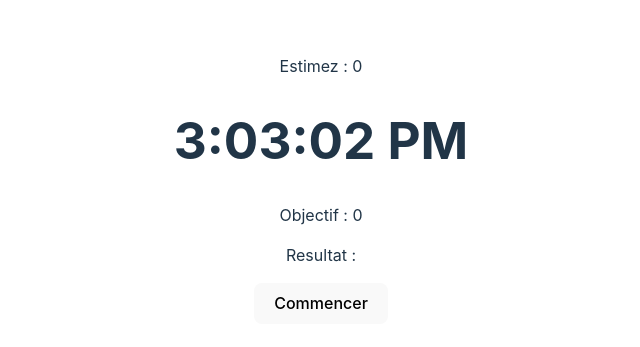
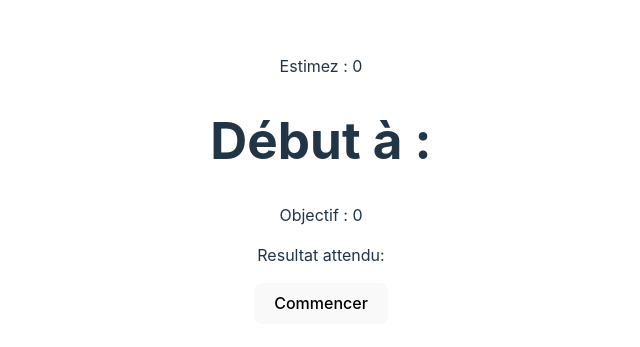
Before and after one commit to STimour/tpTopAveugle, a React (Vite) app: page / in a window 1280 px wide. Shown: the part 219-566 px from the top of the page, without its empty margins (319-959 px from the left). Built offline with nearby package versions, Linux system fonts and the light colour scheme.

Commit message:
j'ai enevé le h1 avec endTime car il fonctionne pas, ajouté quelques mots dans l'affichage sinon je me perds dans toutes ces chiffres

```diff
--- a/src/App.tsx
+++ b/src/App.tsx
@@ -34,8 +34,7 @@ function App() {
   return (
     <div className="App">
       <Timer numberAleat={targerTime}/>
-      <h1>{startTime !== undefined ? startTime?.toLocaleTimeString() : 0}</h1>
-      <h1>{endTime.toLocaleTimeString()}</h1>
+      <h1>Début à : {startTime !== undefined ? startTime?.toLocaleTimeString() : 0}</h1>
       <Result numberAleat={targerTime} timeToWin={timeToWin}/>
       <Button onStart={()=> handleStart()} onEnd={() => handleButtonClick}/>
     </div>
--- a/src/components/Display.tsx
+++ b/src/components/Display.tsx
@@ -9,7 +9,7 @@ const Display = (props: Resultat) => {
     return (
         <div className="affichage">
             <p>Objectif : {numberAleat}</p>
-            <p>Resultat : {timeToWin}</p>
+            <p>Resultat attendu: {timeToWin}</p>
         </div>
     );
 };
```
